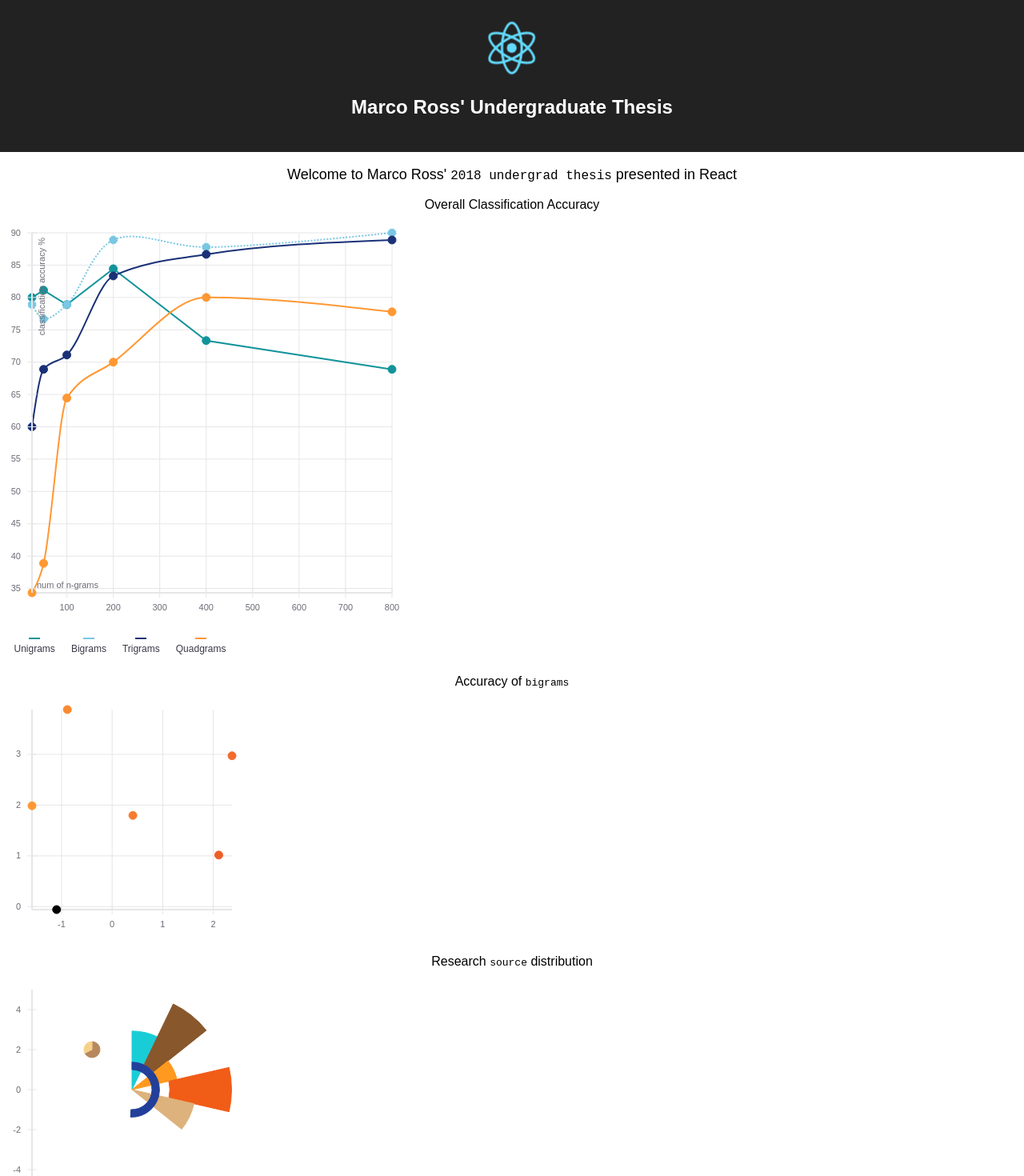
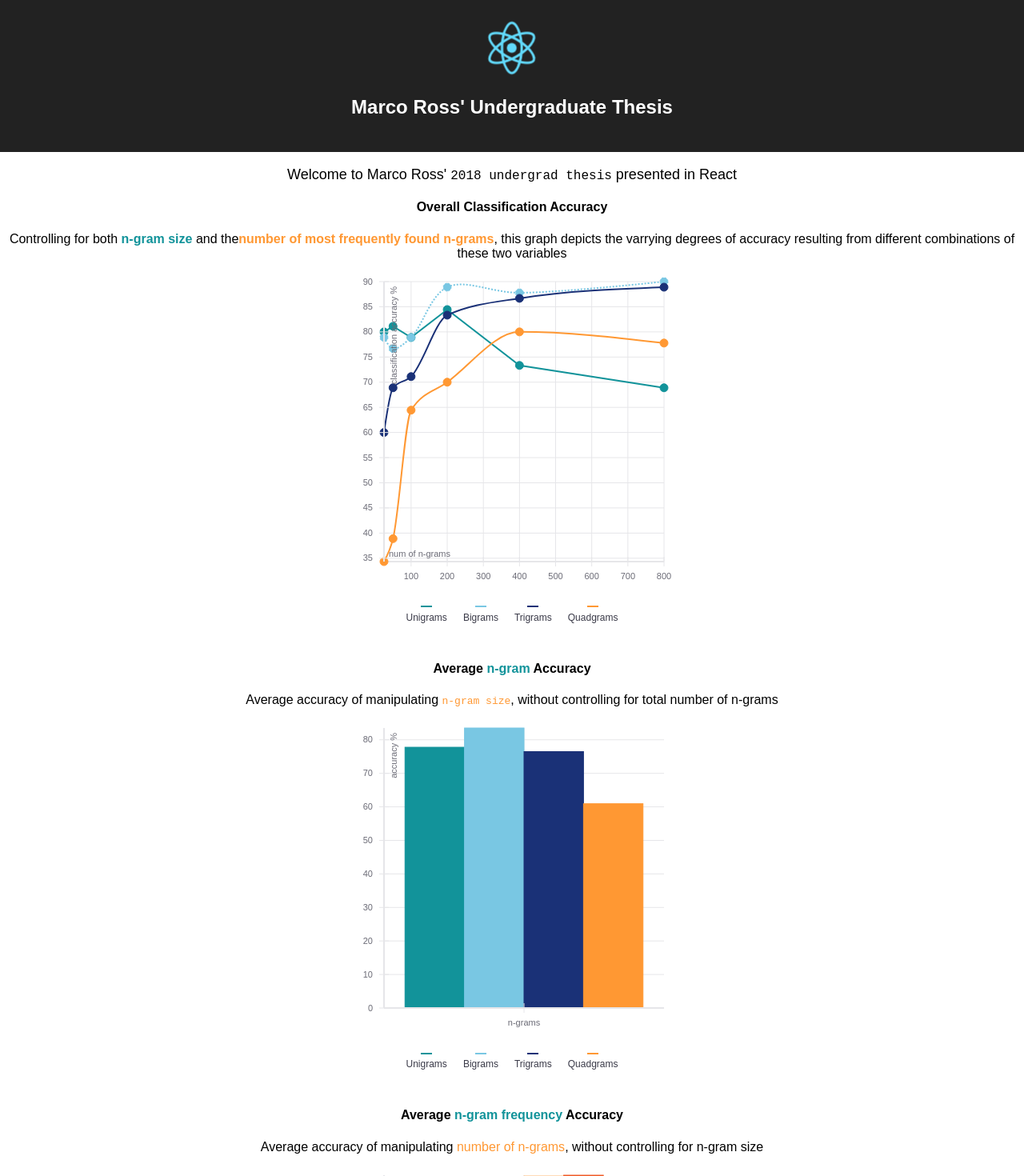
Before and after one commit to rossmarco/thesis-stats, a React (Create React App) app in the folder thesis-visual/: page / in a window 1280 px wide. Shown: the top 1470 px of the page at 80% size. Built offline with nearby package versions, Linux system fonts and the light colour scheme.

Commit message:
added bar charts for average accuracies

```diff
--- a/thesis-visual/src/App.css
+++ b/thesis-visual/src/App.css
@@ -23,6 +23,25 @@
 }
 
 @keyframes App-logo-spin {
-  from { transform: rotate(0deg); }
-  to { transform: rotate(360deg); }
+  from {
+    transform: rotate(0deg);
+  }
+  to {
+    transform: rotate(360deg);
+  }
 }
+
+.legends {
+  display: flex;
+  justify-content: center;
+}
+
+.graphs {
+  display: flex;
+  justify-content: center;
+  align-items: center;
+}
+
+.graph-explanations {
+  word-wrap: break-word;
+}
--- a/thesis-visual/src/App.js
+++ b/thesis-visual/src/App.js
@@ -16,12 +16,16 @@ import {
   ArcSeries,
   DiscreteColorLegend,
   LineMarkSeries,
-  LineMarkSeriesCanvas
+  LineMarkSeriesCanvas,
+  HorizontalBarSeries,
+  HorizontalBarSeriesCanvas,
+  VerticalBarSeries
 } from "react-vis";
 
 const PI = Math.PI;
 const MODE = ["noWobble", "gentle", "wobbly", "stiff"];
-const ITEMS = ["Unigrams", "Bigrams", "Trigrams", "Quadgrams"];
+const NGRAMS = ["Unigrams", "Bigrams", "Trigrams", "Quadgrams"];
+const NGRAM_SIZE = ["25", "50", "100", "200", "400", "800"];
 
 function generateData() {
   return [...new Array(10)].map(row => ({
@@ -70,14 +74,30 @@ class App extends Component {
   state = {
     useCanvas: false,
     /*data: generateData(),*/
-    modeIndex: 2,
+    modeIndex: 3,
     data: updateData(),
     littleData: updateLittleData()
   };
   render() {
     const { useCanvas } = this.state;
     const Line = useCanvas ? LineSeriesCanvas : LineSeries;
+    const BarSeries = useCanvas
+      ? HorizontalBarSeriesCanvas
+      : HorizontalBarSeries;
     const { modeIndex, data } = this.state;
+    const AVERAGE_NGRAMS = [
+      { x: 1, y: 77.78, size: 3 },
+      { x: 2, y: 83.52, size: 3 },
+      { x: 3, y: 76.48, size: 3 },
+      { x: 4, y: 60.93, size: 3 }
+    ];
+    const myTestData = [
+      { x: 1, y: 10, size: 30 },
+      { x: 1.7, y: 12, size: 10 },
+      { x: 2, y: 5, size: 1 },
+      { x: 3, y: 15, size: 12 },
+      { x: 2.5, y: 7, size: 4 }
+    ];
 
     return (
       <div className="App">
@@ -89,12 +109,26 @@ class App extends Component {
           Welcome to Marco Ross' <code>2018 undergrad thesis</code> presented in
           React
         </p>
-        <p>Overall Classification Accuracy</p>
-        <XYPlot width={500} height={500}>
+        <h4>Overall Classification Accuracy</h4>
+        <p className="graph-explanations">
+          Controlling for both
+          <strong>
+            <span style={{ color: "#12939A" }}> n-gram size </span>
+          </strong>
+          and the
+          <strong>
+            <span style={{ color: "#FF9833" }}>
+              number of most frequently found n-grams
+            </span>
+          </strong>
+          , this graph depicts the varrying degrees of accuracy resulting from
+          different combinations of these two variables
+        </p>
+        <div className="graphs">
+          <XYPlot width={400} height={400}>
             <HorizontalGridLines />
             <VerticalGridLines />
             <XAxis title="num of n-grams" position="start" />
-
             <LineMarkSeries
               className="first-series"
               data={[
@@ -150,14 +184,108 @@ class App extends Component {
               and therefore, if Y is called before the lines, the axis title is covered by the lines */}
             <YAxis title="classification accuracy %" orientation="left" />
           </XYPlot>
+        </div>
+        <div className="legends">
           <DiscreteColorLegend
             orientation="horizontal"
             width={300}
-          items={ITEMS}
+            items={NGRAMS}
           />
-        <p>
+        </div>
+        <br />
+        <h4>
+          Average <span style={{ color: "#12939A" }}>n-gram</span> Accuracy
+        </h4>
+        <p className="graph-explanations">
+          Average accuracy of manipulating{" "}
+          <span style={{ color: "#FF9833" }}>
+            <code>n-gram size</code>
+          </span>
+          , without controlling for total number of n-grams
+        </p>
+        <div className="graphs">
+          <XYPlot width={400} height={400} xType="ordinal" xDistance={100}>
+            <HorizontalGridLines />
+            <VerticalGridLines />
+            {/*Edit this for bar graph*/}
+            <VerticalBarSeries data={[{ x: "n-grams", y: 77.78 }]} />
+            <VerticalBarSeries data={[{ x: "n-grams", y: 83.52 }]} />
+            <VerticalBarSeries data={[{ x: "n-grams", y: 76.48 }]} />
+            <VerticalBarSeries data={[{ x: "n-grams", y: 60.93 }]} />
+            <XAxis position="start" />
+            <YAxis title="accuracy %" />
+          </XYPlot>
+          {/* Put the y axis down here because React produces components based on when they're called
+              and therefore, if Y is called before the lines, the axis title is covered by the lines */}
+        </div>
+        <div className="legends">
+          <DiscreteColorLegend
+            orientation="horizontal"
+            width={300}
+            items={NGRAMS}
+          />
+        </div>
+        <br />
+        <h4>
+          Average <span style={{ color: "#12939A" }}>n-gram frequency</span>{" "}
+          Accuracy
+        </h4>
+        <p className="graph-explanations">
+          Average accuracy of manipulating{" "}
+          <span style={{ color: "#FF9833" }}>number of n-grams</span>, without
+          controlling for n-gram size
+        </p>
+        <div className="graphs">
+          <XYPlot width={400} height={400} xType="ordinal" xDistance={100}>
+            <HorizontalGridLines />
+            <VerticalGridLines />
+            {/*Edit this for bar graph*/}
+            <VerticalBarSeries data={[{ x: "number of n-grams", y: 63.33 }]} />
+            <VerticalBarSeries data={[{ x: "number of n-grams", y: 66.39 }]} />
+            <VerticalBarSeries data={[{ x: "number of n-grams", y: 73.33 }]} />
+            <VerticalBarSeries data={[{ x: "number of n-grams", y: 81.67 }]} />
+            <VerticalBarSeries data={[{ x: "number of n-grams", y: 81.94 }]} />
+            <VerticalBarSeries data={[{ x: "number of n-grams", y: 81.39 }]} />
+            <XAxis position="start" />
+            <YAxis title="accuracy %" />
+          </XYPlot>
+          {/* Put the y axis down here because React produces components based on when they're called
+              and therefore, if Y is called before the lines, the axis title is covered by the lines */}
+        </div>
+        <div className="legends">
+          <DiscreteColorLegend
+            orientation="horizontal"
+            width={300}
+            items={NGRAM_SIZE}
+          />
+        </div>
+        <p className="graph-explanations">
           Accuracy of <code>bigrams</code>
         </p>
+        <XYPlot width={300} height={300}>
+          <VerticalGridLines />
+          <HorizontalGridLines />
+          <XAxis title="test2" position="start" />
+          <YAxis title="test" />
+          <MarkSeries
+            color="#FF9833"
+            className="mark-series-example"
+            strokeWidth={2}
+            opacity="0.8"
+            sizeRange={[5, 15]}
+            animation={MODE[modeIndex]}
+            data={AVERAGE_NGRAMS}
+          />
+          <MarkSeries
+            color="#12939A"
+            className="mark-series-example"
+            strokeWidth={2}
+            opacity="0.8"
+            sizeRange={[5, 15]}
+            animation={MODE[modeIndex]}
+            data={myTestData}
+          />
+        </XYPlot>
         <XYPlot width={300} height={300}>
           <VerticalGridLines />
           <HorizontalGridLines />
@@ -165,7 +293,7 @@ class App extends Component {
           <YAxis />
           <MarkSeries animation={MODE[modeIndex]} data={data} />
         </XYPlot>
-        <p>
+        <p className="graph-explanations">
           Research <code>source</code> distribution
         </p>
         <XYPlot xDomain={[-5, 5]} yDomain={[-5, 5]} width={300} height={300}>
```
Lines whose indentation alone changed are shown as unchanged.
